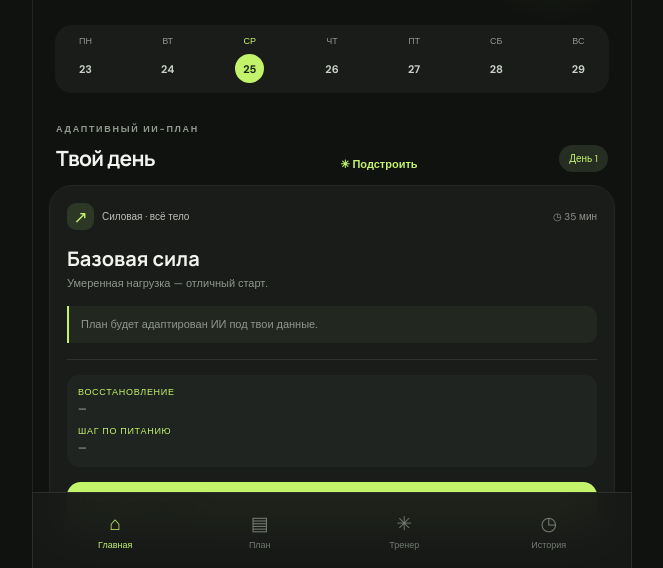
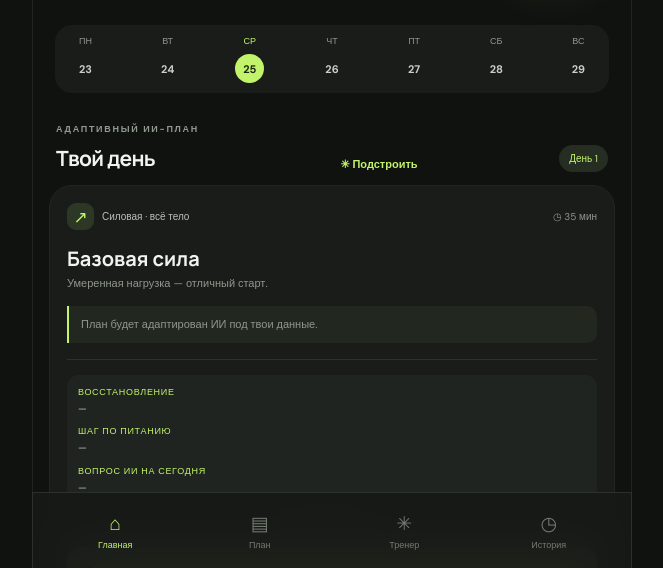
Before and after one commit to kredo405/my_fitness, a website: page index.html in a window 1280 px wide. Shown: the part 232-800 px from the top of the page, without its empty margins (308-971 px from the left). Drawn offline with Linux system fonts and the light colour scheme.

Commit message:
feat: add daily AI check-in prompt

```diff
--- a/index.html
+++ b/index.html
@@ -15,7 +15,7 @@
       <section class="welcome"><div><p class="eyebrow" id="todayLabel">ТВОЙ ПЛАН НА СЕГОДНЯ</p><h1>Сильнее<br>с каждым днём.</h1><p class="subtle" id="greeting">Тренер уже готовит твой план</p></div><div class="hero-orb"><span>✳</span></div></section>
       <div class="week-strip" id="weekStrip"></div>
       <section class="section-head"><div><p class="eyebrow">АДАПТИВНЫЙ ИИ-ПЛАН</p><h2>Твой день</h2></div><button class="text-btn" id="adaptPlan">✳ Подстроить</button><span class="pill" id="planTag">День 1</span></section>
-      <section class="workout-card"><div class="workout-meta"><span class="workout-icon">↗</span><span id="workoutType">Силовая · всё тело</span><span class="duration" id="planDuration">◷ 35 мин</span></div><h3 id="workoutTitle">Базовая сила</h3><p id="workoutDesc">Умеренная нагрузка — отличный старт.</p><p class="plan-reason" id="planReason">План будет адаптирован ИИ под твои данные.</p><div class="exercise-list" id="exerciseList"></div><div class="plan-extra"><div><small>Восстановление</small><span id="recoveryAction">—</span></div><div><small>Шаг по питанию</small><span id="nutritionAction">—</span></div></div><button class="primary-btn" id="completeWorkout">Начать тренировку <span>→</span></button></section>
+      <section class="workout-card"><div class="workout-meta"><span class="workout-icon">↗</span><span id="workoutType">Силовая · всё тело</span><span class="duration" id="planDuration">◷ 35 мин</span></div><h3 id="workoutTitle">Базовая сила</h3><p id="workoutDesc">Умеренная нагрузка — отличный старт.</p><p class="plan-reason" id="planReason">План будет адаптирован ИИ под твои данные.</p><div class="exercise-list" id="exerciseList"></div><div class="plan-extra"><div><small>Восстановление</small><span id="recoveryAction">—</span></div><div><small>Шаг по питанию</small><span id="nutritionAction">—</span></div><div><small>Вопрос ИИ на сегодня</small><span id="checkInQuestion">—</span><button class="metric-action" id="answerCheckIn">Ответить тренеру →</button></div></div><button class="primary-btn" id="completeWorkout">Начать тренировку <span>→</span></button></section>
       <section class="section-head compact"><div><p class="eyebrow">ТВОЙ БАЛАНС</p><h2>Сегодня</h2></div><button class="text-btn" id="logOpen">+ Записать</button></section>
       <div class="metric-grid"><article class="metric-card"><div class="metric-top"><span class="metric-icon water">◉</span><span class="metric-label">Вода</span></div><strong id="waterValue">0 <small>/ 2 л</small></strong><button class="metric-action" id="addWater">+ стакан</button><div class="progress"><i id="waterProgress"></i></div></article><article class="metric-card"><div class="metric-top"><span class="metric-icon sleep">☾</span><span class="metric-label">Сон</span></div><strong id="sleepValue">— <small>часов</small></strong><button class="metric-action" id="sleepAction">Записать сон</button><div class="metric-note" id="sleepNote">Как ты спал?</div></article><article class="metric-card"><div class="metric-top"><span class="metric-icon" style="background:#332b23;color:#f6bc83">✳</span><span class="metric-label">Питание</span></div><strong id="foodValue">— <small>ккал</small></strong><button class="metric-action" id="foodAction">Записать еду</button><div class="metric-note" id="proteinValue">Белок: — г</div></article></div>
       <section class="coach-card"><div class="coach-header"><div class="coach-avatar">✳</div><div><p class="eyebrow">ИИ-ТРЕНЕР</p><h3>На связи 24/7</h3></div><span class="online-dot"></span></div><p class="coach-copy">Спроси о тренировках, питании или восстановлении. Я учту твой профиль и сегодняшний контекст.</p><button class="secondary-btn" id="chatOpen">Поговорить с тренером <span>→</span></button></section>
```
